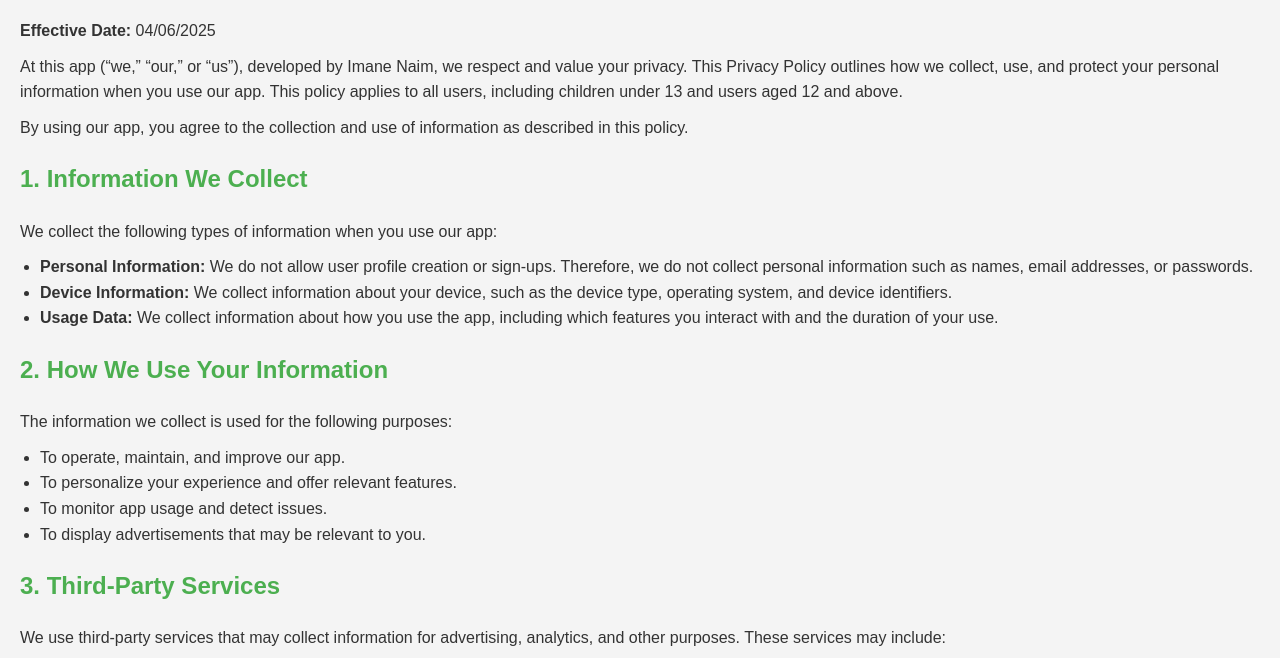
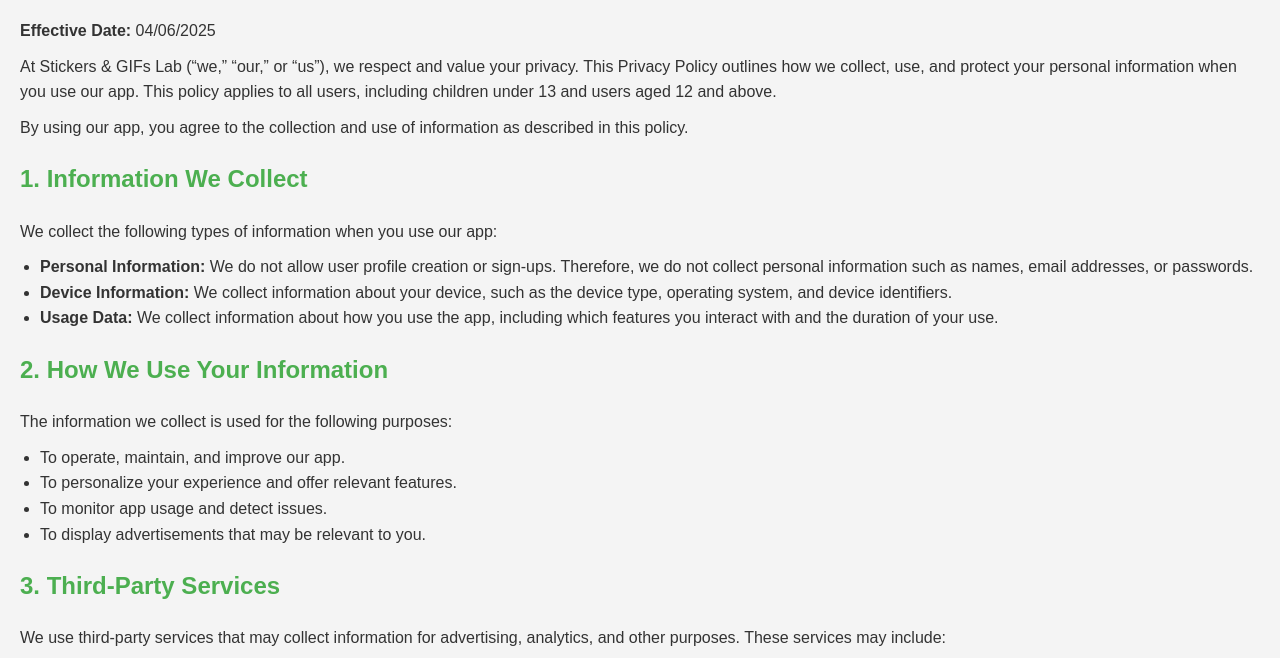
Before and after one commit to Stickers-GIFs-Lab/apps, a plain HTML site: page privacy-policy.html in a window 1280 px wide. Shown: the part 76-734 px from the top of the page. Drawn offline with Linux system fonts and the light colour scheme.

Commit message:
Update privacy-policy.html

```diff
--- a/privacy-policy.html
+++ b/privacy-policy.html
@@ -32,7 +32,7 @@
     <h1>Privacy Policy</h1>
     <p><strong>Effective Date:</strong> 04/06/2025</p>
 
-    <p>At this app (“we,” “our,” or “us”), developed by Imane Naim, we respect and value your privacy. This Privacy Policy outlines how we collect, use, and protect your personal information when you use our app. This policy applies to all users, including children under 13 and users aged 12 and above.</p>
+    <p>At Stickers & GIFs Lab (“we,” “our,” or “us”), we respect and value your privacy. This Privacy Policy outlines how we collect, use, and protect your personal information when you use our app. This policy applies to all users, including children under 13 and users aged 12 and above.</p>
 
     <p>By using our app, you agree to the collection and use of information as described in this policy.</p>
 
```
